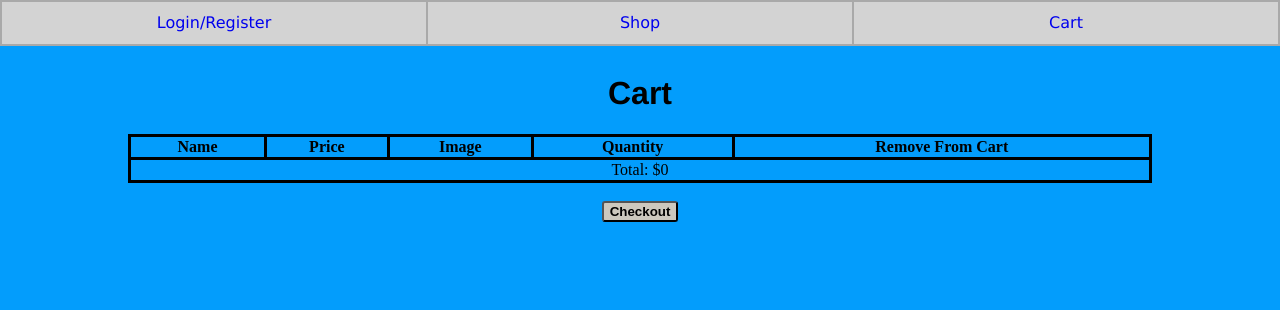
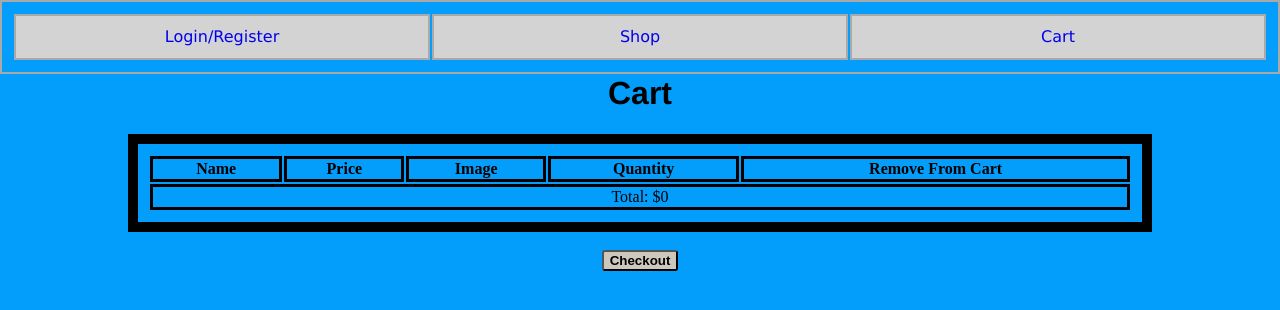
Before and after one commit to jakethesnake0619/Price-Arena, a PHP site: page /Price-Arena/cart.php in a window 1280 px wide. Shown: the top 310 px of the page. Run offline with PHP 8.4, Linux system fonts and the light colour scheme; the visitor is signed in with stand-in values (Sample User, id 1); data comes from the database, SQL or seed files in the repository; data that the repository does not hold is empty.

Commit message:
Update style.css

```diff
--- a/style.css
+++ b/style.css
@@ -75,8 +75,10 @@ label, #loginHeader, #loginSubmit, .tablinks
 }
 table
 {
-	border-collapse: collapse;
+	border: 10px solid black;
 	padding: 10px;
+	height: auto;
+	width: 96vw;
 }
 td, th
 {
@@ -97,12 +99,13 @@ img
 }
 .row
 {
-	display: flex;
+	display: auto
 }
 .column
 {
 	padding: 1%;
 	float: left;
+	text-align: center;
 }
 #headertable
 {
```
